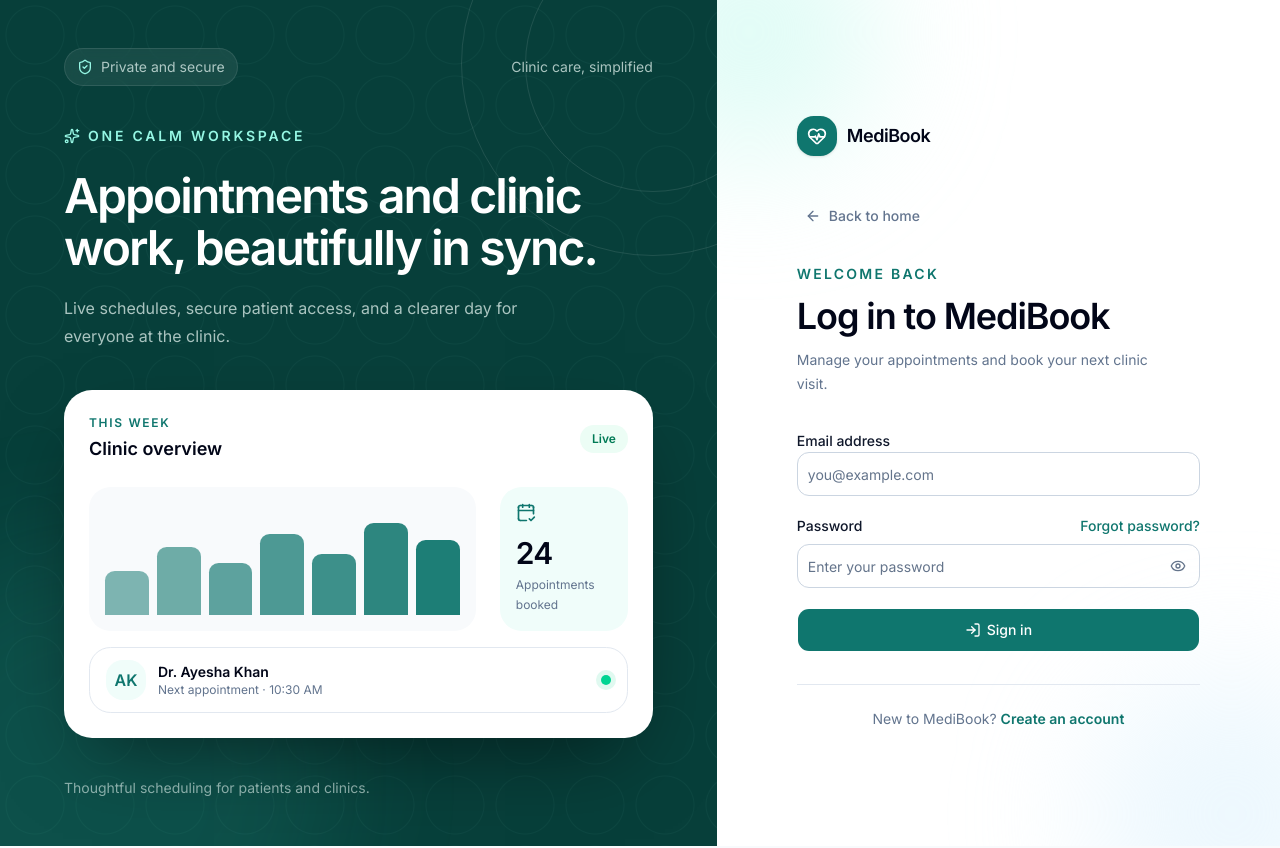
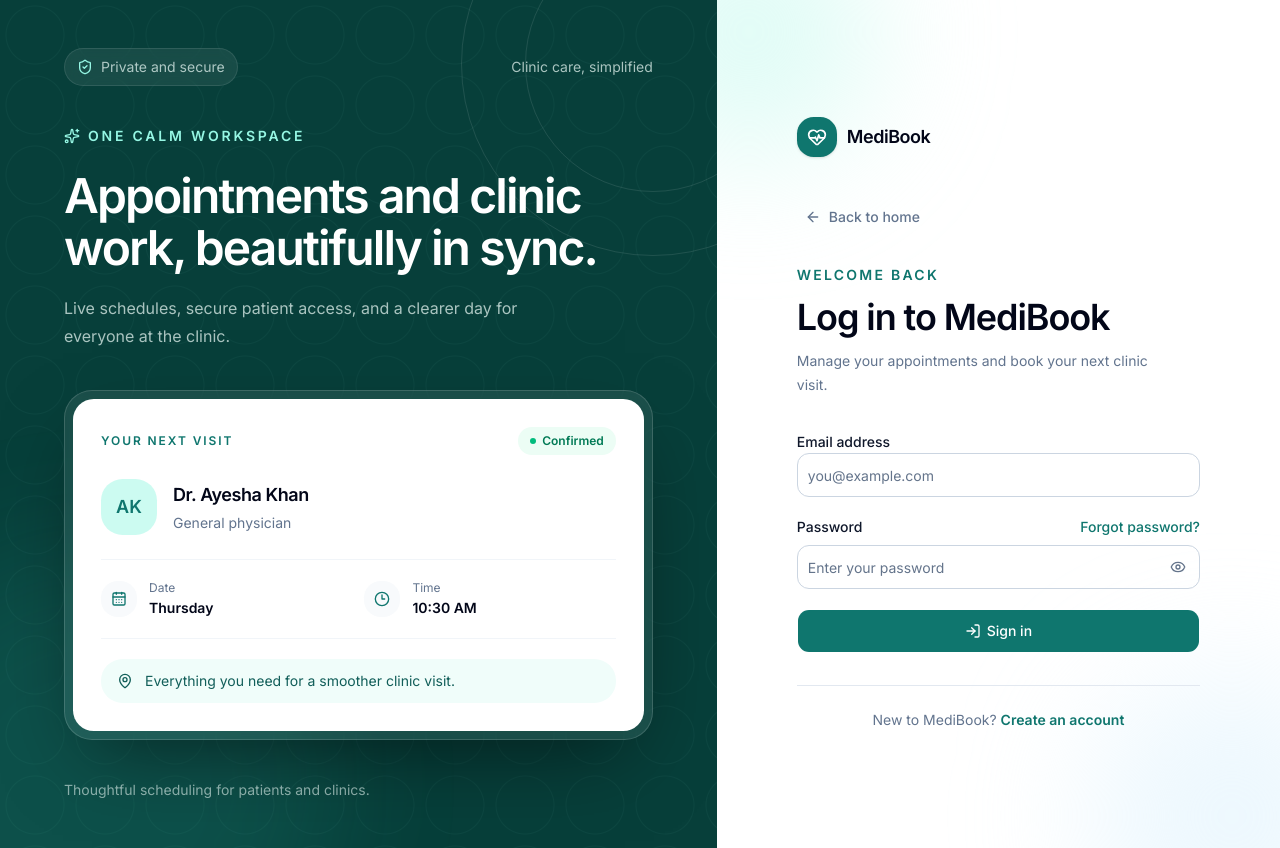
Before and after one commit to bismanoordev/MediBook, a Next.js app: page /login in a window 1280 px wide. Built offline with nearby package versions, Linux system fonts and the light colour scheme; no server answers.

Commit message:
Refresh authentication panel preview

```diff
--- a/components/auth/auth-shell.tsx
+++ b/components/auth/auth-shell.tsx
@@ -2,8 +2,10 @@ import type { ReactNode } from "react"
 import Link from "next/link"
 import {
   ArrowLeft,
-  CalendarCheck2,
+  CalendarDays,
+  Clock3,
   HeartPulse,
+  MapPin,
   ShieldCheck,
   Sparkles,
 } from "lucide-react"
@@ -17,8 +19,6 @@ type AuthShellProps = {
   showBackHome?: boolean
   hideHeader?: boolean
 }
-
-const chartBars = [42, 65, 50, 78, 58, 88, 72]
 
 export function AuthShell({
   eyebrow,
@@ -122,49 +122,53 @@ export function AuthShell({
             Live schedules, secure patient access, and a clearer day for everyone at the clinic.
           </p>
 
-          <div className="relative mt-10 rounded-[1.75rem] border border-white/20 bg-white p-5 text-slate-950 shadow-[0_32px_80px_-28px_rgba(0,0,0,0.55)] xl:p-6">
-            <div className="flex items-center justify-between gap-4">
-              <div>
-                <p className="text-xs font-semibold uppercase tracking-[0.14em] text-[#0F766E]">
-                  This week
+          <div className="relative mt-10 rounded-[1.75rem] border border-white/15 bg-white/[0.08] p-2 shadow-[0_32px_80px_-28px_rgba(0,0,0,0.55)] backdrop-blur-sm">
+            <div className="rounded-[1.3rem] bg-white p-6 text-slate-950 xl:p-7">
+              <div className="flex items-center justify-between gap-4">
+                <p className="text-xs font-semibold uppercase tracking-[0.16em] text-[#0F766E]">
+                  Your next visit
                 </p>
-                <p className="mt-1 text-lg font-semibold">Clinic overview</p>
-              </div>
-              <span className="rounded-full bg-emerald-50 px-3 py-1.5 text-xs font-semibold text-emerald-700">
-                Live
-              </span>
-            </div>
-
-            <div className="mt-6 grid grid-cols-[1fr_auto] gap-6">
-              <div className="flex h-36 items-end justify-between gap-2 rounded-2xl bg-slate-50 px-4 pb-4 pt-6">
-                {chartBars.map((height, index) => (
-                  <div key={height + index} className="flex h-full flex-1 items-end">
-                    <span
-                      className="w-full rounded-t-md bg-[#0F766E]"
-                      style={{ height: `${height}%`, opacity: 0.52 + index * 0.07 }}
-                    />
-                  </div>
-                ))}
+                <span className="inline-flex items-center gap-1.5 rounded-full bg-emerald-50 px-3 py-1.5 text-xs font-semibold text-emerald-700">
+                  <span className="size-1.5 rounded-full bg-emerald-500" />
+                  Confirmed
+                </span>
               </div>
 
-              <div className="flex w-32 flex-col justify-between rounded-2xl bg-[#F0FDFA] p-4">
-                <CalendarCheck2 className="size-5 text-[#0F766E]" />
+              <div className="mt-6 flex items-center gap-4">
+                <span className="grid size-14 shrink-0 place-items-center rounded-2xl bg-[#CCFBF1] text-lg font-semibold text-[#0F766E]">
+                  AK
+                </span>
                 <div>
-                  <p className="text-3xl font-semibold tracking-tight">24</p>
-                  <p className="mt-1 text-xs leading-5 text-slate-500">Appointments booked</p>
+                  <h3 className="text-lg font-semibold tracking-tight">Dr. Ayesha Khan</h3>
+                  <p className="mt-1 text-sm text-slate-500">General physician</p>
                 </div>
               </div>
-            </div>
 
-            <div className="mt-4 flex items-center justify-between rounded-2xl border border-slate-200 px-4 py-3">
-              <div className="flex items-center gap-3">
-                <span className="grid size-10 place-items-center rounded-xl bg-teal-50 font-semibold text-[#0F766E]">AK</span>
-                <div>
-                  <p className="text-sm font-semibold">Dr. Ayesha Khan</p>
-                  <p className="text-xs text-slate-500">Next appointment · 10:30 AM</p>
+              <div className="mt-6 grid grid-cols-2 gap-3 border-y border-slate-100 py-5">
+                <div className="flex items-center gap-3">
+                  <span className="grid size-9 place-items-center rounded-xl bg-slate-50 text-[#0F766E]">
+                    <CalendarDays className="size-4" />
+                  </span>
+                  <div>
+                    <p className="text-xs text-slate-500">Date</p>
+                    <p className="mt-0.5 text-sm font-semibold">Thursday</p>
+                  </div>
+                </div>
+                <div className="flex items-center gap-3">
+                  <span className="grid size-9 place-items-center rounded-xl bg-slate-50 text-[#0F766E]">
+                    <Clock3 className="size-4" />
+                  </span>
+                  <div>
+                    <p className="text-xs text-slate-500">Time</p>
+                    <p className="mt-0.5 text-sm font-semibold">10:30 AM</p>
+                  </div>
                 </div>
               </div>
-              <span className="size-2.5 rounded-full bg-emerald-400 shadow-[0_0_0_5px_rgba(52,211,153,0.15)]" />
+
+              <div className="mt-5 flex items-center gap-3 rounded-2xl bg-[#F0FDFA] px-4 py-3 text-sm text-[#115E59]">
+                <MapPin className="size-4 shrink-0" />
+                <p>Everything you need for a smoother clinic visit.</p>
+              </div>
             </div>
           </div>
         </div>
```
